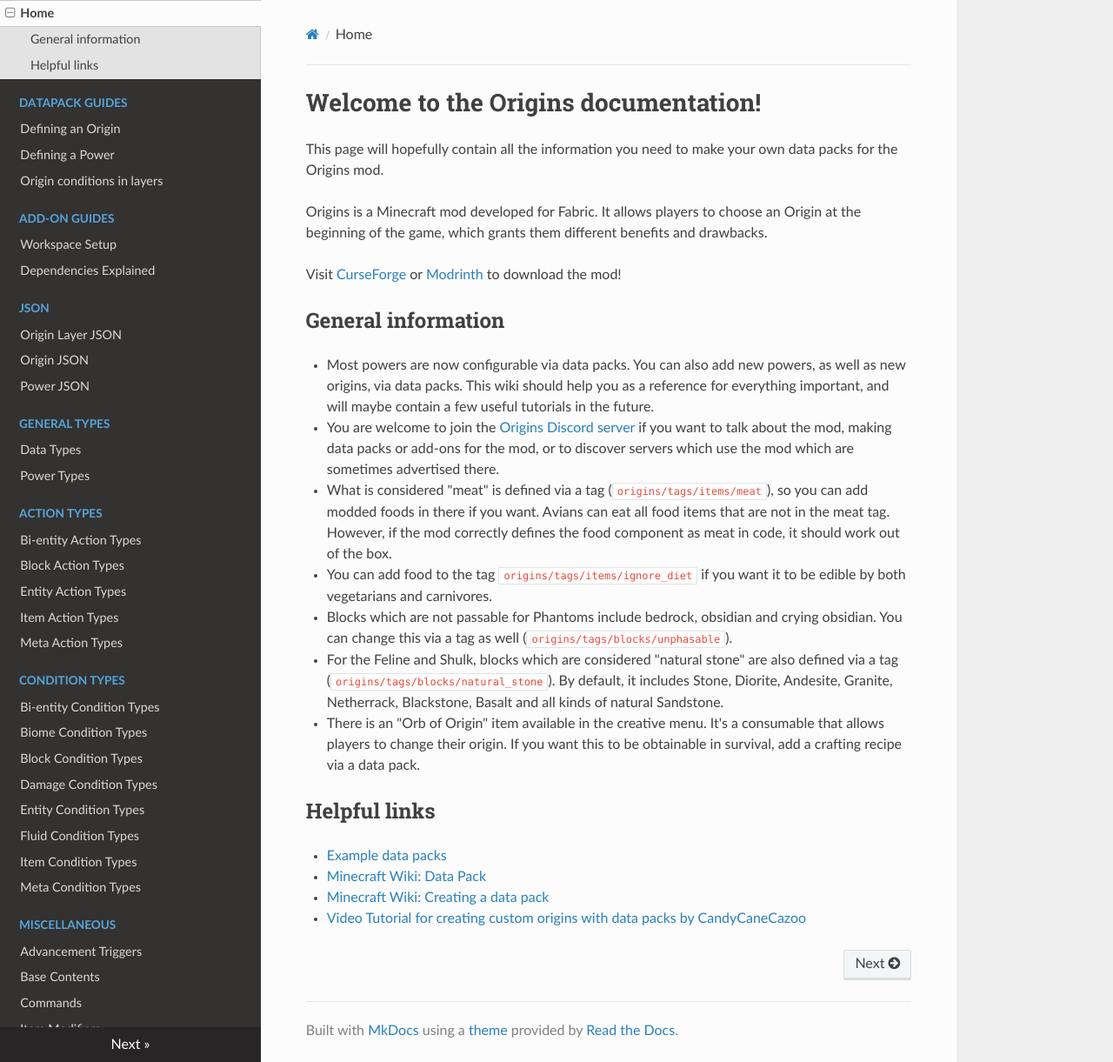
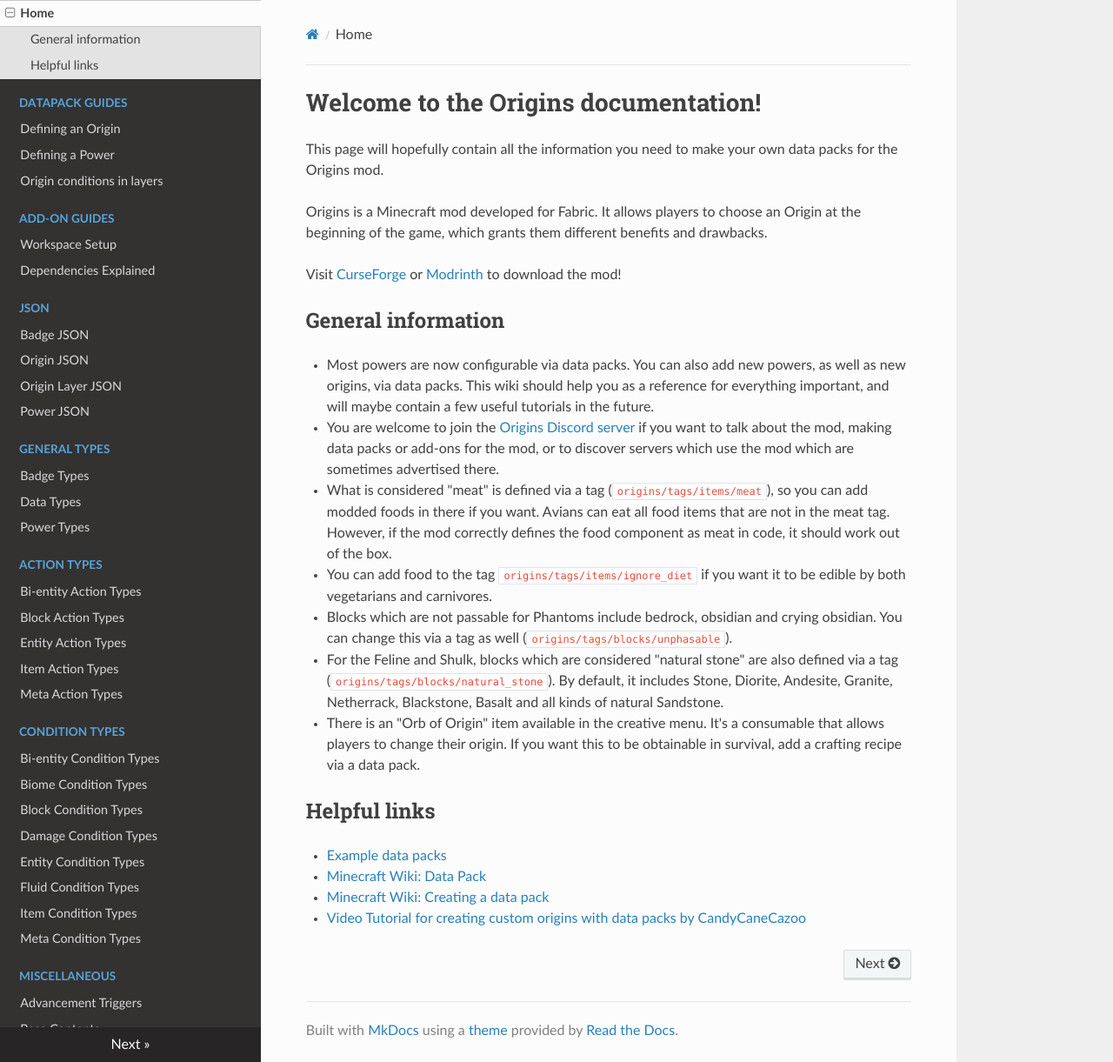
Before and after one commit to apace100/origins-docs, an MkDocs documentation site: the page built from docs/index.md, in a window 1280 px wide and 1221 px high. Shown: the whole window at 87% size. Built offline with MkDocs 1.6.1, drawn with Linux system fonts in a browser that asks for light colours; nearby versions of some CDN libraries.

Commit message:
Updated `mkdocs.yml` Added badge stuff

```diff
--- a/mkdocs.yml
+++ b/mkdocs.yml
@@ -9,10 +9,12 @@ nav:
         - Workspace Setup: guides/addon/workspace_setup.md
         - Dependencies Explained: guides/addon/dependencies.md
     - JSON:
+        - Badge JSON: json/badge.md
+        - Origin JSON: json/origin.md
         - Origin Layer JSON: json/origin_layer.md
-        - Origin JSON: json/origin.md
         - Power JSON: json/power.md
     - General Types:
+        - Badge Types: types/badge_types.md
         - Data Types: types/data_types.md
         - Power Types: types/power_types.md
     - Action Types:
```
